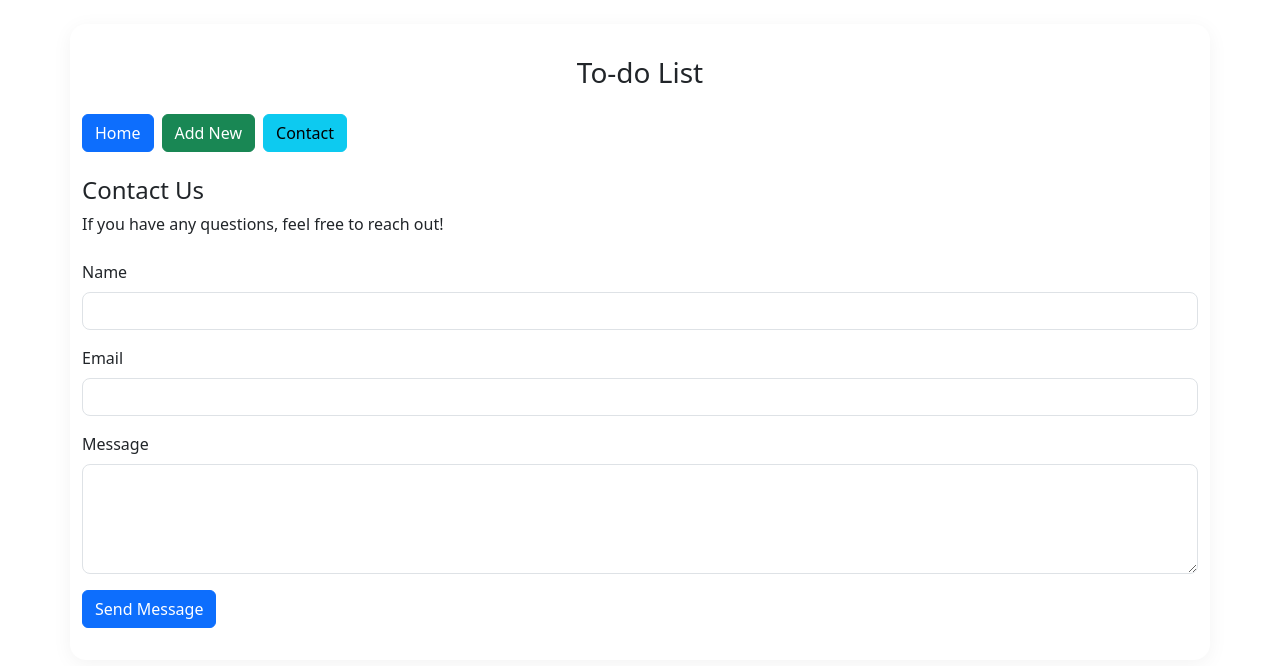
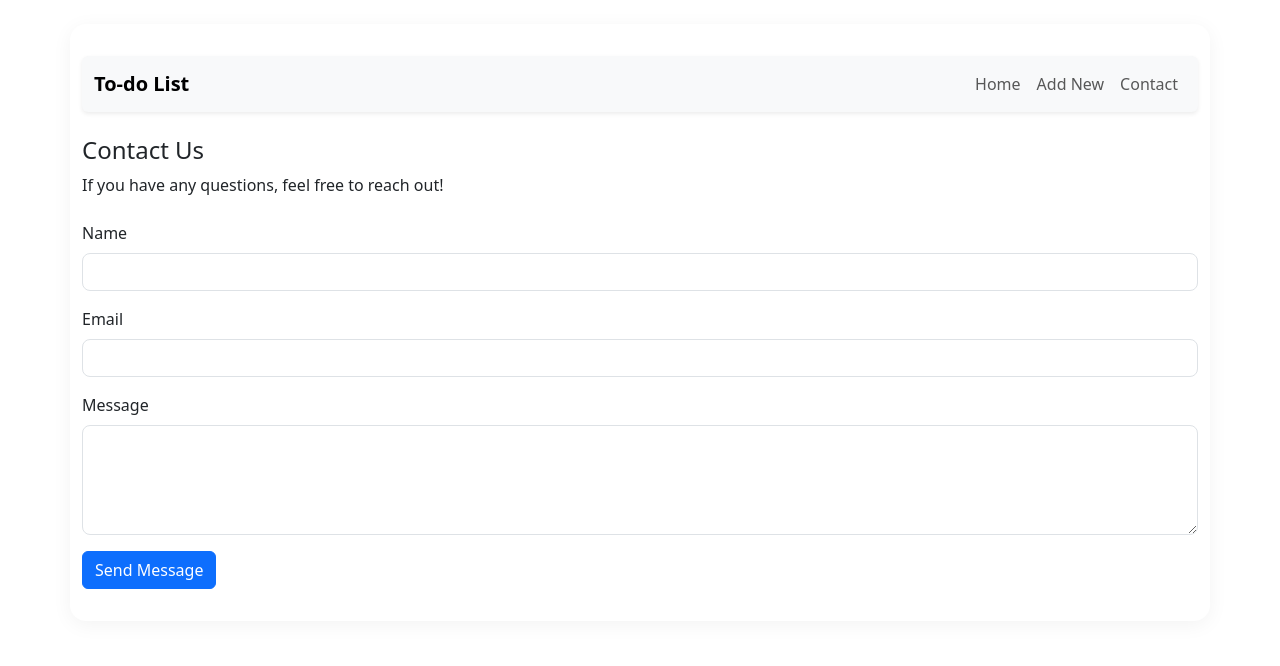
Before and after one commit to nchambrick/React-App, a React (Create React App) app: page /contact in a window 1280 px wide. Shown: the top 666 px of the page. Built offline with nearby package versions, Linux system fonts and the light colour scheme.

Commit message:
Changing list style

```diff
--- a/package.json
+++ b/package.json
@@ -12,8 +12,10 @@
     "gh-pages": "^6.3.0",
     "react": "^19.0.0",
     "react-dom": "^19.0.0",
+    "react-redux": "^9.2.0",
     "react-router-dom": "^7.3.0",
     "react-scripts": "5.0.1",
+    "redux": "^5.0.1",
     "web-vitals": "^2.1.4"
   },
   "scripts": {
--- a/src/App.js
+++ b/src/App.js
@@ -3,65 +3,80 @@ import './App.css';
 import './index.css';
 import { useState } from 'react';
 import Layout from './Layout';
-import { BrowserRouter as Router, Routes, Route} from "react-router-dom";
+import { BrowserRouter as Router, Routes, Route } from "react-router-dom";
 import ListItems from './ListItems';
 import AddItem from './AddItem';
 import Contact from "./contact";
 import 'bootstrap/dist/css/bootstrap.min.css';
 import 'bootstrap/dist/js/bootstrap.bundle.min.js';
 import EditItem from './EditItem';
+import { Provider } from 'react-redux';
+import { createStore } from 'redux';
+
+// 🔥 Redux setup
+const initialState = {
+  items: [
+    { id: 1, title: "Python Class", description: "Have to take a python class tomorrow", status: false },
+    { id: 2, title: "Python Class Thursday", description: "Have to take a python class tomorrow", status: false }
+  ]
+};
+
+const reducer = (state = initialState, action) => {
+  switch (action.type) {
+    case 'SET_ITEMS':
+      return { ...state, items: action.payload };
+    default:
+      return state;
+  }
+};
+
+const store = createStore(
+  reducer,
+  window.__REDUX_DEVTOOLS_EXTENSION__ && window.__REDUX_DEVTOOLS_EXTENSION__()
+);
 
 function App() {
-
-  // const [name, setName] = useState('');
-  // const isButtonSuccess = false;
-  // const handleInputChange = (event) => {
-  //     setName(event.target.value);
-  // }
-
-  // const handleClick = (event) => {
-  //    alert(name)
-  // }
-
-  const [items , setItems] = useState([
-    {id : 1, title: "Yoga" , description: "Take a class at the studio"}
-  ])
-
-  function deleteItem()
-  {
-
-  }
+  const [items, setItems] = useState([
+    { id: 1, title: "Yoga", description: "Take a class at the studio" },
+    { id: 1, title: "Cookies", description: "Pick-up cookies from the grocery store" },
+    { id: 1, title: "Design Book", description: "Grab graphic design book from the library" },
+    { id: 1, title: "Car Wash", description: "Go to get my car detailed" }
+  ]);
 
   function addItem(item) {
     const newItem = { ...item, id: Date.now() };
-    setItems([...items, newItem]);
+    const updatedItems = [...items, newItem];
+    setItems(updatedItems);
+    store.dispatch({ type: 'SET_ITEMS', payload: updatedItems });
   }
 
-  function deleteItem(id)
-  {
-      setItems(items.filter((item) => item.id !== id));
+  function deleteItem(id) {
+    const updatedItems = items.filter((item) => item.id !== id);
+    setItems(updatedItems);
+    store.dispatch({ type: 'SET_ITEMS', payload: updatedItems });
   }
 
-  function updateItem(updated)
-{
-  setItems(items.map((item)=> item.id === updated.id ? updated:item));
+  function updateItem(updated) {
+    const updatedItems = items.map((item) =>
+      item.id === updated.id ? updated : item
+    );
+    setItems(updatedItems);
+    store.dispatch({ type: 'SET_ITEMS', payload: updatedItems });
   }
 
-  return(
+  return (
+    <Provider store={store}>
       <Router>
         <Layout>
           <Routes>
-
-               <Route path="/" element={ <ListItems items={items} onDelete={deleteItem} /> }    />
-
-               <Route path="/add" element={ <AddItem onAdd={addItem} /> }    />
-               function updateItem(updated)
-               <Route path="/edit/:id" element={ <EditItem items={items} onUpdate={updateItem} />} />
+            <Route path="/" element={<ListItems items={items} onDelete={deleteItem} />} />
+            <Route path="/add" element={<AddItem onAdd={addItem} />} />
+            <Route path="/edit/:id" element={<EditItem items={items} onUpdate={updateItem} />} />
             <Route path="/contact" element={<Contact />} />
-
           </Routes>
         </Layout>
       </Router>
+    </Provider>
   );
 }
 
--- a/src/Layout.js
+++ b/src/Layout.js
@@ -1,19 +1,38 @@
 import React from "react";
 import { Link } from "react-router-dom";
 
-function Layout({children})
-{
-    return (
-         <div className="container mt-4">
-            <h3 className="text-center mb-4">To-do List</h3>
-            <nav>
-                <Link className="btn btn-primary me-2" to="/"> Home </Link>
-                <Link className="btn btn-success me-2" to="/add"> Add New </Link>
-                <Link className="btn btn-info" to="/contact"> Contact </Link>
-            </nav>
-            {children}
-         </div>
-    )
+function Layout({ children }) {
+  return (
+    <div className="container mt-4">
+      {/* Navbar */}
+      <nav className="navbar navbar-expand-lg navbar-light bg-light mb-4 rounded shadow-sm">
+        <div className="container-fluid">
+          <Link className="navbar-brand fw-bold" to="/">To-do List</Link>
+          <button className="navbar-toggler" type="button" data-bs-toggle="collapse" data-bs-target="#navbarNav"
+            aria-controls="navbarNav" aria-expanded="false" aria-label="Toggle navigation">
+            <span className="navbar-toggler-icon"></span>
+          </button>
+
+          <div className="collapse navbar-collapse" id="navbarNav">
+            <ul className="navbar-nav ms-auto">
+              <li className="nav-item">
+                <Link className="nav-link" to="/">Home</Link>
+              </li>
+              <li className="nav-item">
+                <Link className="nav-link" to="/add">Add New</Link>
+              </li>
+              <li className="nav-item">
+                <Link className="nav-link" to="/contact">Contact</Link>
+              </li>
+            </ul>
+          </div>
+        </div>
+      </nav>
+
+      {/* Page content */}
+      {children}
+    </div>
+  );
 }
 
 export default Layout;
```
Also changed, not shown: 1 other file (tests, documents, lock files or other folders). Lines whose indentation alone changed are shown as unchanged.
